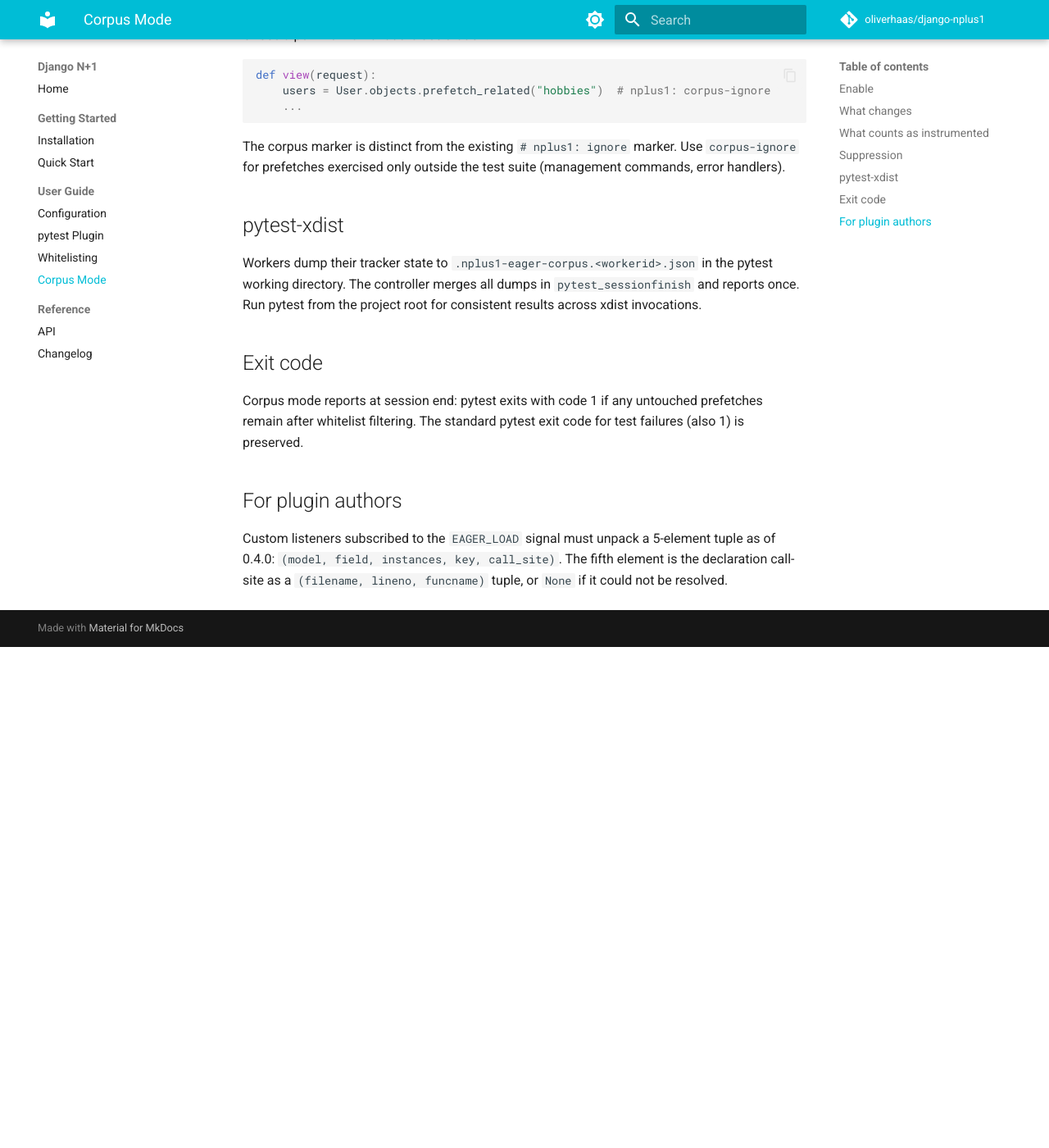
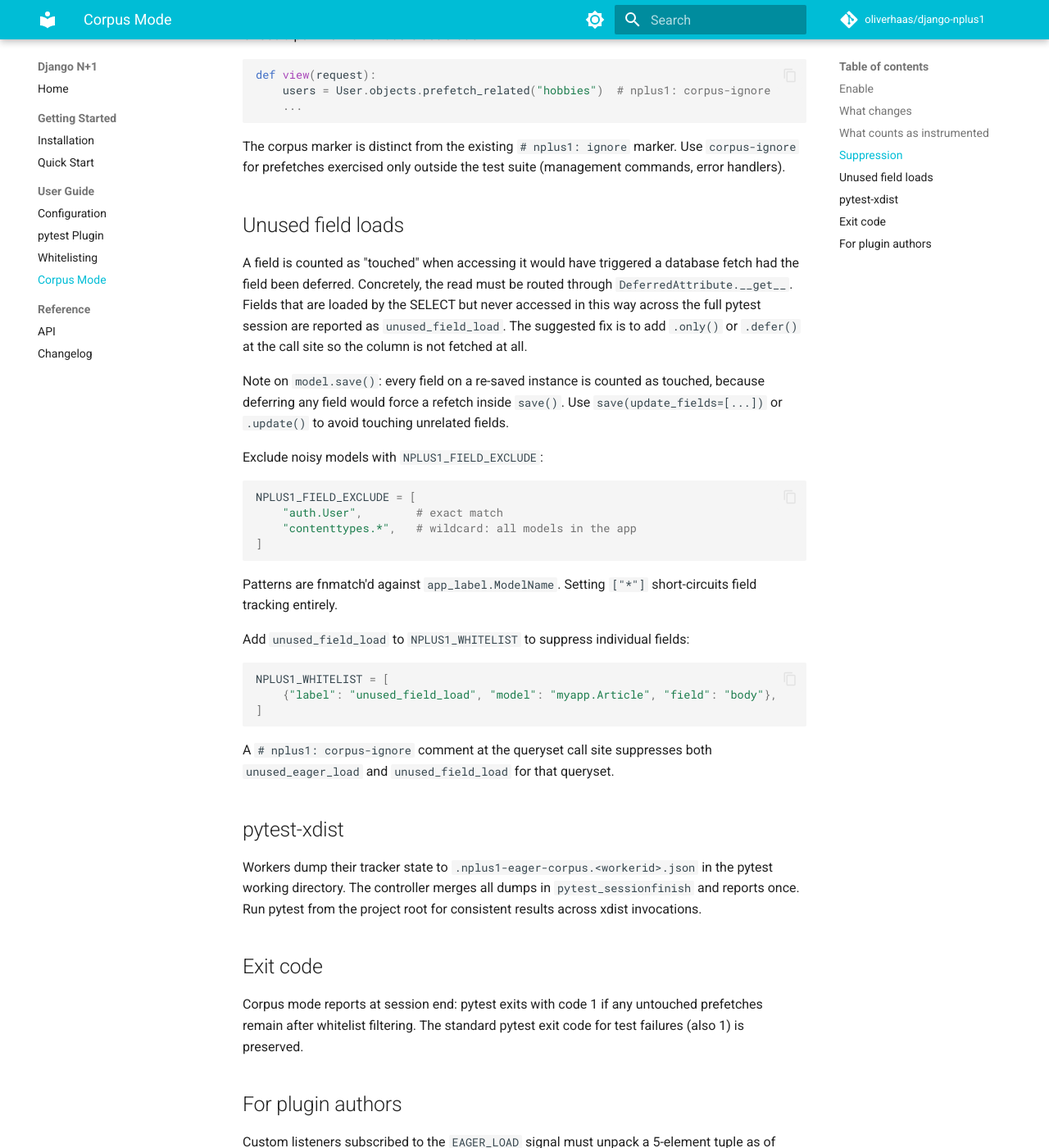
Before and after one commit to oliverhaas/django-nplus1, an MkDocs documentation site: the page built from docs/user-guide/corpus-mode.md, in a window 1280 px wide and 1400 px high, scrolled down 1521 px. Shown: the whole window at 82% size. Built offline with MkDocs 1.6.1 and Material for MkDocs 9.7.7, drawn with Linux system fonts in a browser that asks for light colours; comment, search, counter and statistics services are not loaded; the version menu is left out; before the commit the page ends 2310 px from its top, so only the background shows below that.

Commit message:
docs: document unused_field_load and NPLUS1_FIELD_EXCLUDE

````diff
--- a/docs/user-guide/corpus-mode.md
+++ b/docs/user-guide/corpus-mode.md
@@ -57,6 +57,33 @@ def view(request):
 
 The corpus marker is distinct from the existing `# nplus1: ignore` marker. Use `corpus-ignore` for prefetches exercised only outside the test suite (management commands, error handlers).
 
+## Unused field loads
+
+A field is counted as "touched" when accessing it would have triggered a database fetch had the field been deferred. Concretely, the read must be routed through `DeferredAttribute.__get__`. Fields that are loaded by the SELECT but never accessed in this way across the full pytest session are reported as `unused_field_load`. The suggested fix is to add `.only()` or `.defer()` at the call site so the column is not fetched at all.
+
+Note on `model.save()`: every field on a re-saved instance is counted as touched, because deferring any field would force a refetch inside `save()`. Use `save(update_fields=[...])` or `.update()` to avoid touching unrelated fields.
+
+Exclude noisy models with `NPLUS1_FIELD_EXCLUDE`:
+
+```python
+NPLUS1_FIELD_EXCLUDE = [
+    "auth.User",        # exact match
+    "contenttypes.*",   # wildcard: all models in the app
+]
+```
+
+Patterns are fnmatch'd against `app_label.ModelName`. Setting `["*"]` short-circuits field tracking entirely.
+
+Add `unused_field_load` to `NPLUS1_WHITELIST` to suppress individual fields:
+
+```python
+NPLUS1_WHITELIST = [
+    {"label": "unused_field_load", "model": "myapp.Article", "field": "body"},
+]
+```
+
+A `# nplus1: corpus-ignore` comment at the queryset call site suppresses both `unused_eager_load` and `unused_field_load` for that queryset.
+
 ## pytest-xdist
 
 Workers dump their tracker state to `.nplus1-eager-corpus.<workerid>.json` in the pytest working directory. The controller merges all dumps in `pytest_sessionfinish` and reports once. Run pytest from the project root for consistent results across xdist invocations.
````
Also changed, not shown: README.md (+2 -0 lines), docs/reference/changelog.md (+4 -0 lines), docs/user-guide/configuration.md (+11 -0 lines).
